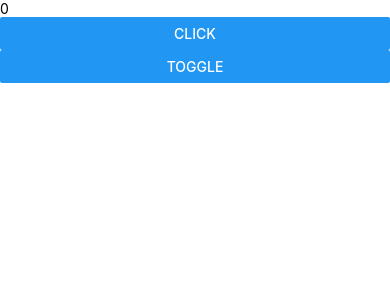
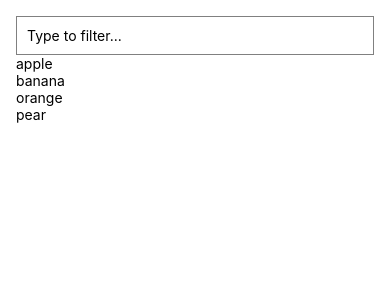
Before and after one commit to Asranov/react-native-mastery, a React Native app: screen / in a window 390 px wide. Shown: the top 300 px of the page. Built offline with nearby package versions, Linux system fonts and the light colour scheme.

Commit message:
optimise code

```diff
--- a/App.tsx
+++ b/App.tsx
@@ -1,11 +1,11 @@
 import React from 'react';
-import UseCallback from './src/hooks/UseCallback';
+import UseMemoHook from './src/hooks/UseMemoHook';
 
 function App(): JSX.Element {
 
   return (
     <>
-      <UseCallback />
+      <UseMemoHook />
     </>
   );
 }
--- /dev/null
+++ b/src/hooks/UseMemoHook.tsx
@@ -0,0 +1,51 @@
+import React, { useState, useMemo } from 'react';
+import { View, TextInput, FlatList, Text, StyleSheet } from 'react-native';
+
+interface ListItem {
+  id: string;
+  label: string;
+}
+
+const styles = StyleSheet.create({
+  container: {
+    flex: 1,
+    padding: 16,
+  },
+  input: {
+    borderColor: 'gray',
+    borderWidth: 1,
+    padding: 10,
+  },
+});
+
+const FilteredList: React.FC = () => {
+  const [filter, setFilter] = useState('');
+  const [data] = useState<ListItem[]>([
+    { id: '1', label: 'apple' },
+    { id: '2', label: 'banana' },
+    { id: '3', label: 'orange' },
+    { id: '4', label: 'pear' },
+  ]);
+
+  const filteredData = useMemo(() => {
+    return data.filter((item) => item.label.includes(filter));
+  }, [data, filter]);
+
+  return (
+    <View style={styles.container}>
+      <TextInput
+        style={styles.input}
+        value={filter}
+        onChangeText={setFilter}
+        placeholder="Type to filter..."
+      />
+      <FlatList
+        data={filteredData}
+        renderItem={({ item }) => <Text>{item.label}</Text>}
+        keyExtractor={(item) => item.id}
+      />
+    </View>
+  );
+};
+
+export default FilteredList;
```
